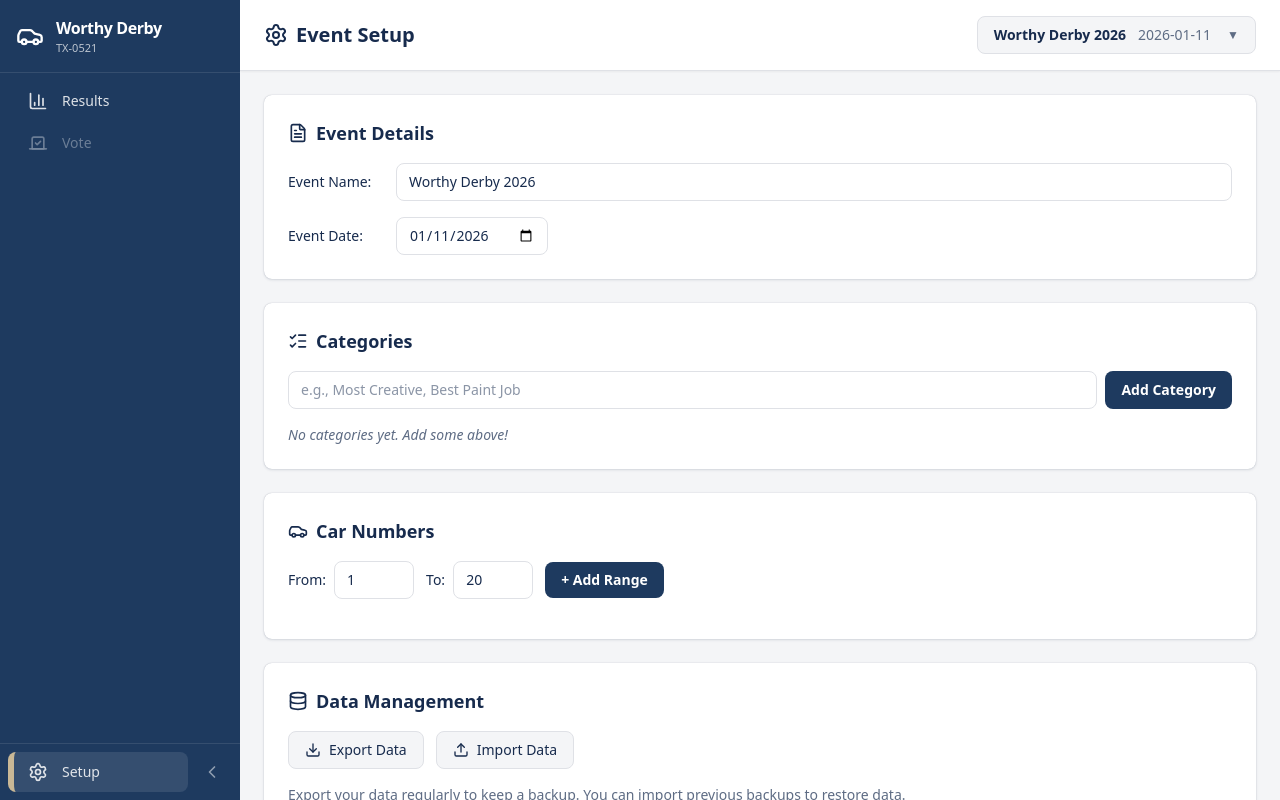
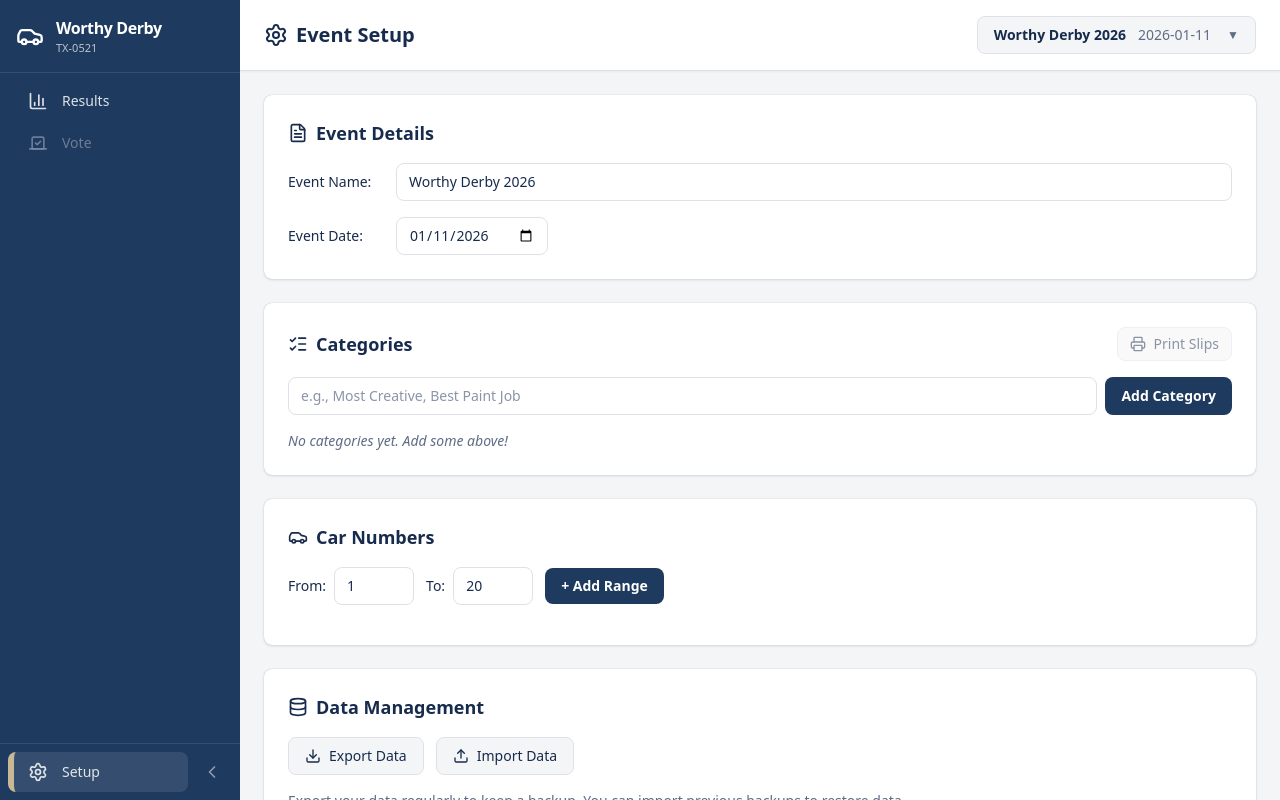
Before and after one commit to DaleyKD/derby-vote, a React (Vite) app: page / in a window 1280 px wide. Both pictures are taken after a click on the button "Setup". Built offline with nearby package versions, Linux system fonts and the light colour scheme.

Commit message:
Add Print Slips feature for voting ballots - closes #4

```diff
--- a/src/components/Setup.jsx
+++ b/src/components/Setup.jsx
@@ -1,6 +1,6 @@
 import { useState } from 'react';
 import { getCars, renameCategory } from '../storage';
-import { FileText, ListChecks, Car, Tags, ChevronUp, ChevronDown, Pencil, X } from 'lucide-react';
+import { FileText, ListChecks, Car, Tags, ChevronUp, ChevronDown, Pencil, X, Printer } from 'lucide-react';
 
 export default function Setup({ event, onUpdateEvent, onStartVoting }) {
   const [newCategory, setNewCategory] = useState('');
@@ -121,6 +121,153 @@ export default function Setup({ event, onUpdateEvent, onStartVoting }) {
   };
 
   const canStartVoting = event.categories.length > 0 && cars.length > 0;
+  const canPrintSlips = event.categories.length > 0;
+
+  const handlePrintSlips = () => {
+    const printWindow = window.open('', '_blank');
+    if (!printWindow) {
+      alert('Please allow pop-ups to print voting slips.');
+      return;
+    }
+
+    const formattedDate = event.eventDate
+      ? new Date(event.eventDate + 'T00:00:00').toLocaleDateString('en-US', {
+          year: 'numeric',
+          month: 'long',
+          day: 'numeric',
+        })
+      : '';
+
+    // Generate HTML for print
+    const slipHtml = `
+      <div class="slip">
+        <div class="header">
+          <div class="title">${event.name || 'Pinewood Derby'}</div>
+          <div class="troop">Trail Life Troop TX-0521</div>
+          ${formattedDate ? `<div class="date">${formattedDate}</div>` : ''}
+        </div>
+        <div class="categories">
+          ${event.categories
+            .map(
+              (cat) => `
+            <div class="category">
+              <span class="cat-name">${cat}</span>
+              <span class="car-line">Car # __________</span>
+            </div>
+          `
+            )
+            .join('')}
+        </div>
+      </div>
+    `;
+
+    const html = `
+      <!DOCTYPE html>
+      <html>
+      <head>
+        <title>Voting Slips - ${event.name || 'Pinewood Derby'}</title>
+        <style>
+          @page {
+            size: letter landscape;
+            margin: 0.25in;
+          }
+          * {
+            box-sizing: border-box;
+            margin: 0;
+            padding: 0;
+          }
+          body {
+            font-family: 'Open Sans', -apple-system, BlinkMacSystemFont, 'Segoe UI', sans-serif;
+            -webkit-print-color-adjust: exact;
+            print-color-adjust: exact;
+          }
+          .page {
+            width: 10.5in;
+            height: 8in;
+            display: flex;
+            gap: 0.25in;
+            page-break-after: always;
+          }
+          .page:last-child {
+            page-break-after: auto;
+          }
+          .slip {
+            flex: 1;
+            border: 2px solid #333;
+            border-radius: 8px;
+            padding: 0.3in;
+            display: flex;
+            flex-direction: column;
+          }
+          .header {
+            text-align: center;
+            border-bottom: 2px solid #333;
+            padding-bottom: 0.15in;
+            margin-bottom: 0.2in;
+          }
+          .title {
+            font-size: 18pt;
+            font-weight: bold;
+            color: #1a365d;
+          }
+          .date {
+            font-size: 11pt;
+            color: #555;
+            margin-top: 4px;
+          }
+          .troop {
+            font-size: 12pt;
+            font-weight: 600;
+            color: #333;
+            margin-top: 4px;
+          }
+          .categories {
+            flex: 1;
+            display: flex;
+            flex-direction: column;
+            justify-content: space-evenly;
+          }
+          .category {
+            display: flex;
+            justify-content: space-between;
+            align-items: flex-end;
+            padding: 0.12in 0;
+            border-bottom: 1px dashed #ccc;
+          }
+          .category:last-child {
+            border-bottom: none;
+          }
+          .cat-name {
+            font-size: 12pt;
+            font-weight: 700;
+            max-width: 55%;
+            word-wrap: break-word;
+          }
+          .car-line {
+            font-size: 11pt;
+            color: #555;
+          }
+          @media print {
+            body { margin: 0; }
+          }
+        </style>
+      </head>
+      <body>
+        <div class="page">
+          ${slipHtml}
+          ${slipHtml}
+          ${slipHtml}
+        </div>
+      </body>
+      </html>
+    `;
+
+    printWindow.document.write(html);
+    printWindow.document.close();
+    printWindow.onload = () => {
+      printWindow.print();
+    };
+  };
 
   const handleNameChange = (newName) => {
     onUpdateEvent({ ...event, name: newName });
@@ -159,7 +306,17 @@ export default function Setup({ event, onUpdateEvent, onStartVoting }) {
       </div>
 
       <div className="bg-surface p-6 rounded-lg shadow">
-        <h3 className="text-lg font-semibold text-text-primary mb-4 flex items-center gap-2"><ListChecks size={20} /> Categories</h3>
+        <div className="flex items-center justify-between mb-4">
+          <h3 className="text-lg font-semibold text-text-primary flex items-center gap-2"><ListChecks size={20} /> Categories</h3>
+          <button
+            className="px-3 py-1.5 text-sm bg-background text-text-primary font-medium border border-border rounded hover:border-primary transition-colors flex items-center gap-2 disabled:opacity-50 disabled:cursor-not-allowed"
+            onClick={handlePrintSlips}
+            disabled={!canPrintSlips}
+            title={canPrintSlips ? 'Print voting slips' : 'Add categories first'}
+          >
+            <Printer size={16} /> Print Slips
+          </button>
+        </div>
         <form onSubmit={handleAddCategory} className="flex gap-2 mb-4">
           <input
             type="text"
```
